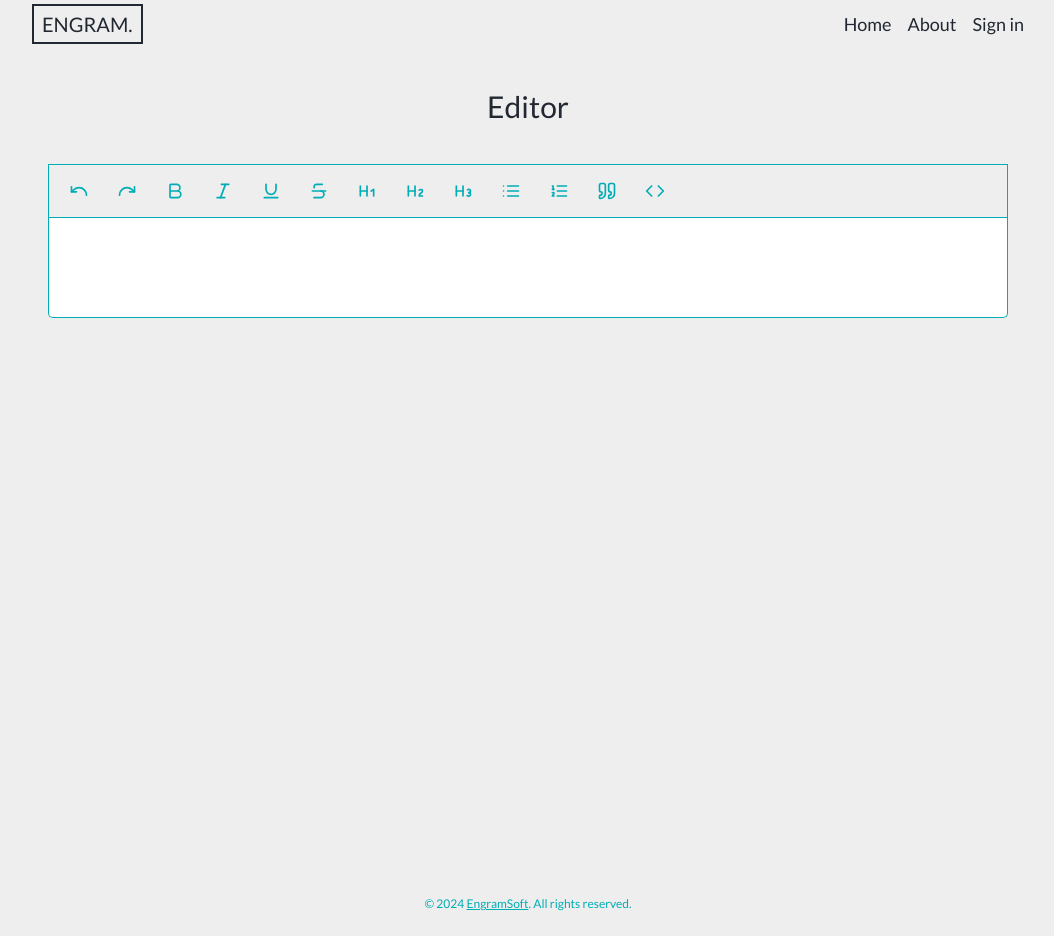
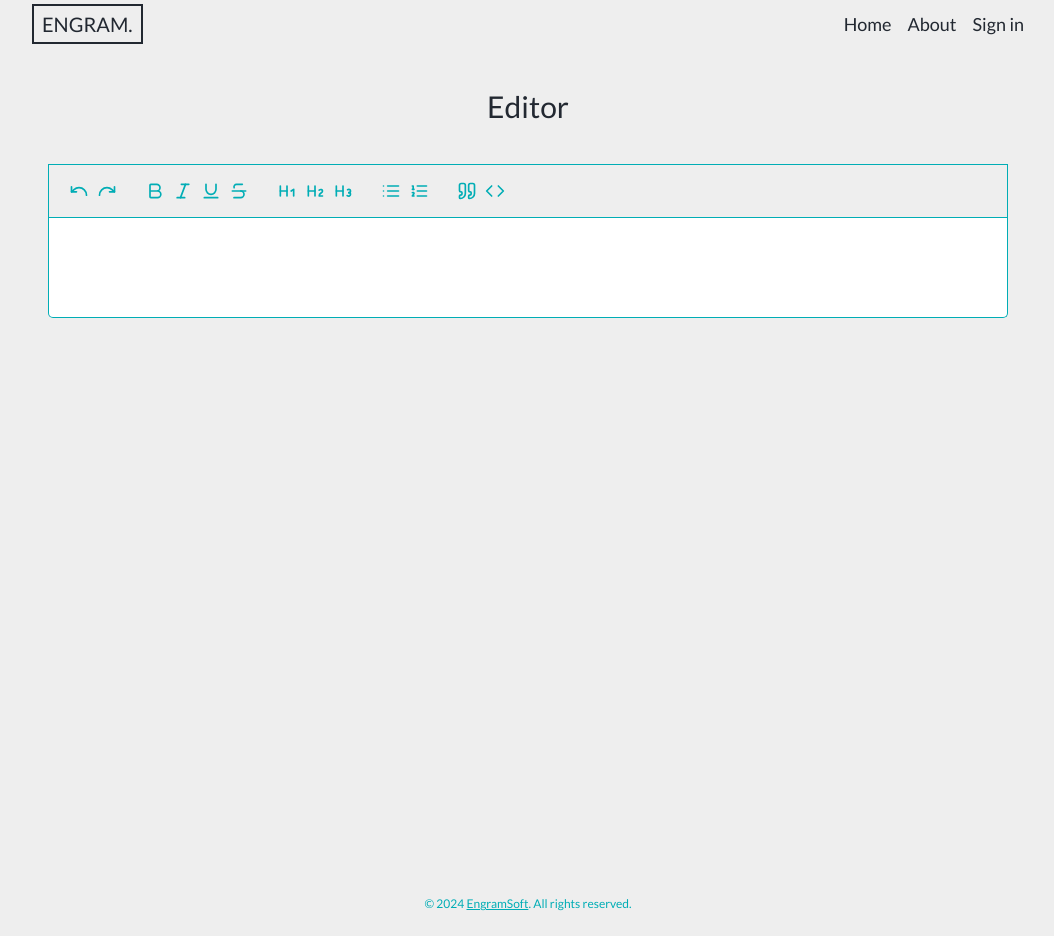
Before and after one commit to emre-ergun/engramsoft-web-blog, a React (Vite) app: page /new-post in a window 1280 px wide. Shown: the whole page, without its empty margins (112-1166 px from the left). Built offline with nearby package versions, Linux system fonts and the light colour scheme; no server answers.

Commit message:
toolbar minor changes

```diff
--- a/src/components/TipTap.tsx
+++ b/src/components/TipTap.tsx
@@ -18,7 +18,7 @@ function TipTap({ content, onChange }: TipTapProps) {
     editorProps: {
       attributes: {
         class:
-          'flex flex-col px-4 py-3 justify-start border-b border-r border-l border-secondary items-start w-full gap-3 font-medium text-[16px] pt-4 outline-none bg-white break-all',
+          'flex flex-col px-4 py-3 justify-start border-b border-r border-l border-secondary items-start w-full font-medium text-[16px] outline-none bg-white break-all',
       },
     },
     onUpdate: ({ editor }) => {
--- a/src/components/Toolbar.tsx
+++ b/src/components/Toolbar.tsx
@@ -26,6 +26,7 @@ function Toolbar({ editor, content }: ToolbarProps) {
   return (
     <div className='relative px-4 py-3 flex justify-between items-center gap-5 w-full flex-wrap border border-secondary'>
       <div className='flex justify-start items-center gap-5 w-full flex-wrap '>
+        <div className='flex items-center justify-between'>
           <button
             onClick={e => {
               e.preventDefault();
@@ -52,6 +53,9 @@ function Toolbar({ editor, content }: ToolbarProps) {
           >
             <Redo className='w-5 h-5' />
           </button>
+        </div>
+
+        <div className='flex items-center justify-between'>
           <button
             onClick={e => {
               e.preventDefault();
@@ -104,6 +108,8 @@ function Toolbar({ editor, content }: ToolbarProps) {
           >
             <Strikethrough className='w-5 h-5' />
           </button>
+        </div>
+        <div className='flex items-center justify-between'>
           <button
             onClick={e => {
               e.preventDefault();
@@ -143,7 +149,8 @@ function Toolbar({ editor, content }: ToolbarProps) {
           >
             <Heading3 className='w-5 h-5' />
           </button>
-
+        </div>
+        <div className='flex items-center justify-between'>
           <button
             onClick={e => {
               e.preventDefault();
@@ -170,6 +177,8 @@ function Toolbar({ editor, content }: ToolbarProps) {
           >
             <ListOrdered className='w-5 h-5' />
           </button>
+        </div>
+        <div className='flex items-center justify-between'>
           <button
             onClick={e => {
               e.preventDefault();
@@ -197,6 +206,7 @@ function Toolbar({ editor, content }: ToolbarProps) {
             <Code className='w-5 h-5' />
           </button>
         </div>
+      </div>
       {content && (
         <button
           type='submit'
```
Lines whose indentation alone changed are shown as unchanged.
